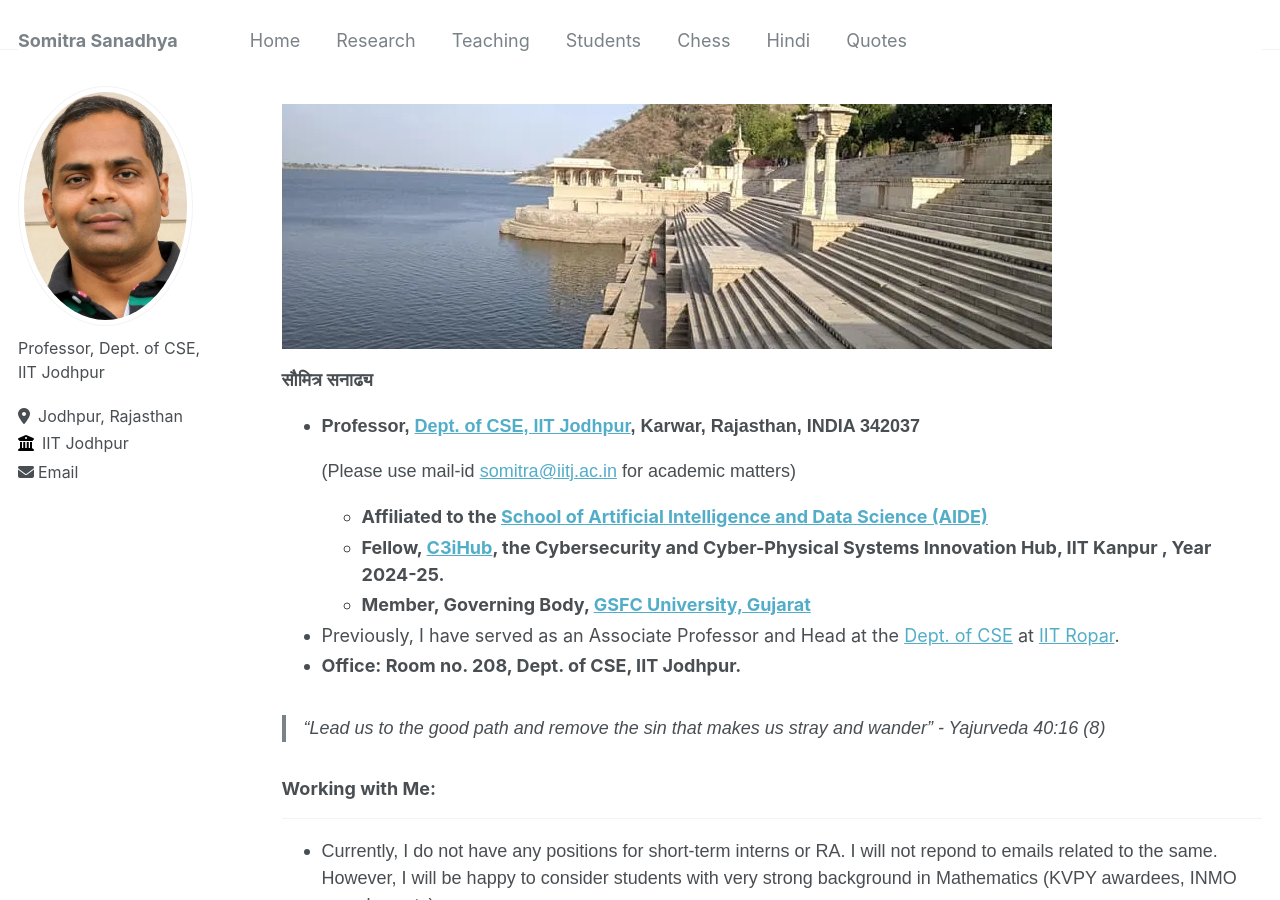
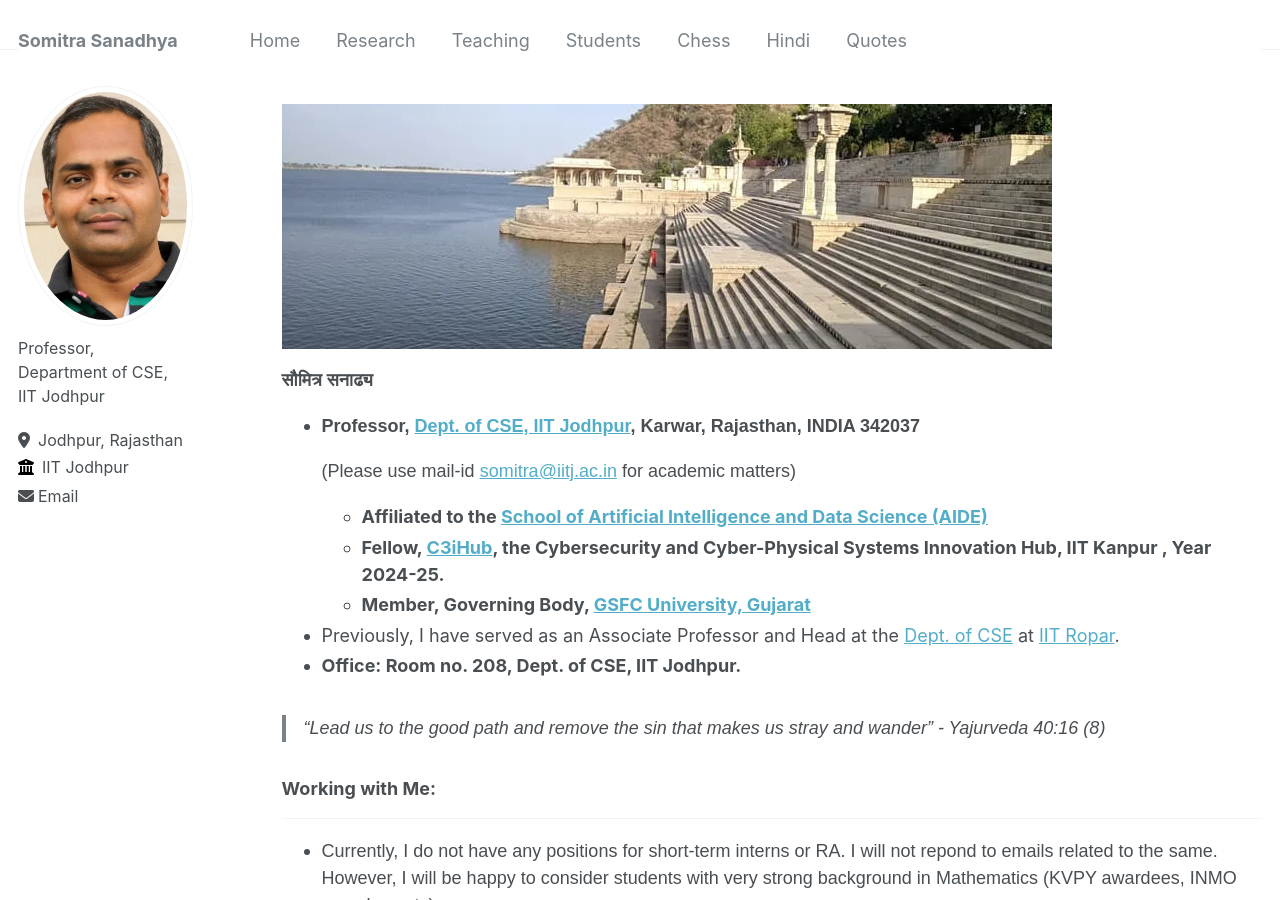
Before and after one commit to somitra-sanadhya/somitra-sanadhya.github.io, a Jekyll site: the page built from _pages/about.md, in a window 1280 px wide and 900 px high. Built offline with Jekyll 4.4.1, drawn with Linux system fonts in a browser that asks for light colours.

Commit message:
Update _config.yml

```diff
--- a/_config.yml
+++ b/_config.yml
@@ -24,7 +24,7 @@ author:
   avatar           : "profile.jpg"
   name             : # "Somitra Sanadhya"
   pronouns         : # example: "she/her"
-  bio              : "Professor, Dept. of CSE,<br> IIT Jodhpur"
+  bio              : "Professor,<br> Department of CSE,<br> IIT Jodhpur"
   location         : "Jodhpur, Rajasthan"
   employer         : "IIT Jodhpur"
   uri              : # URL
```
